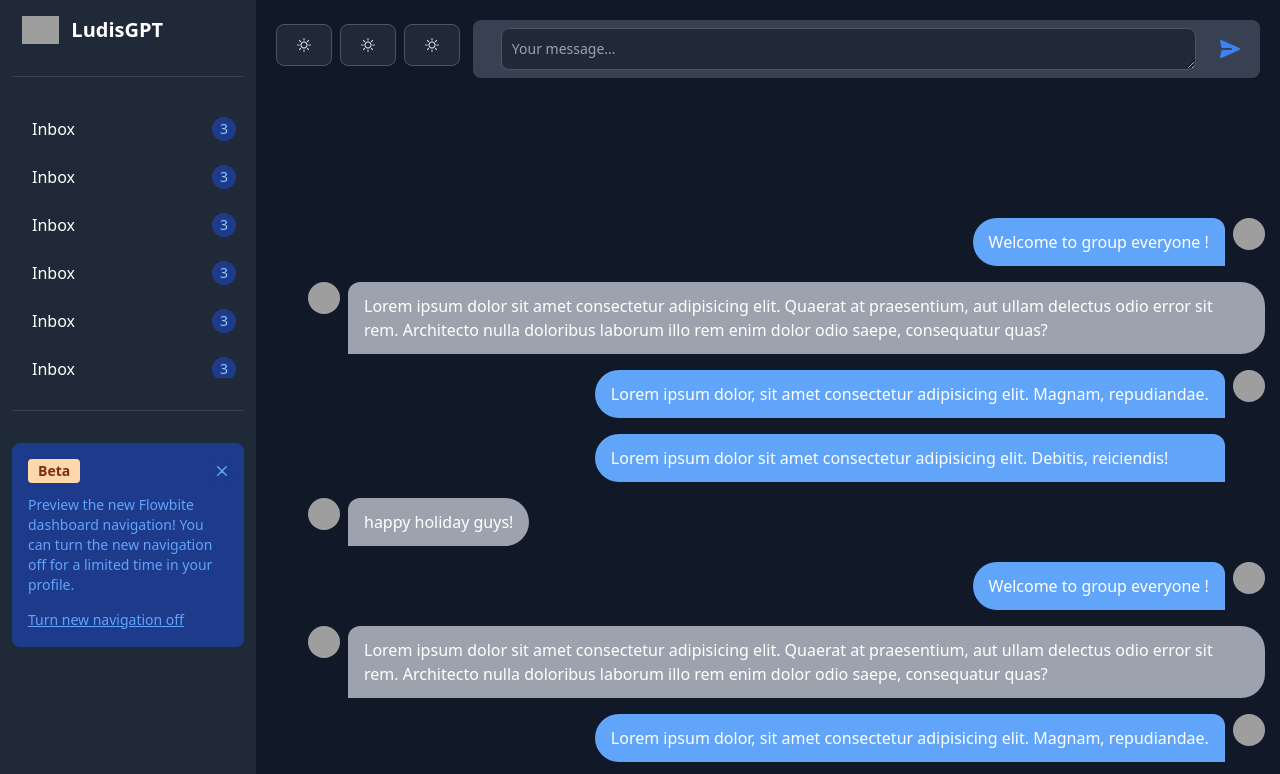
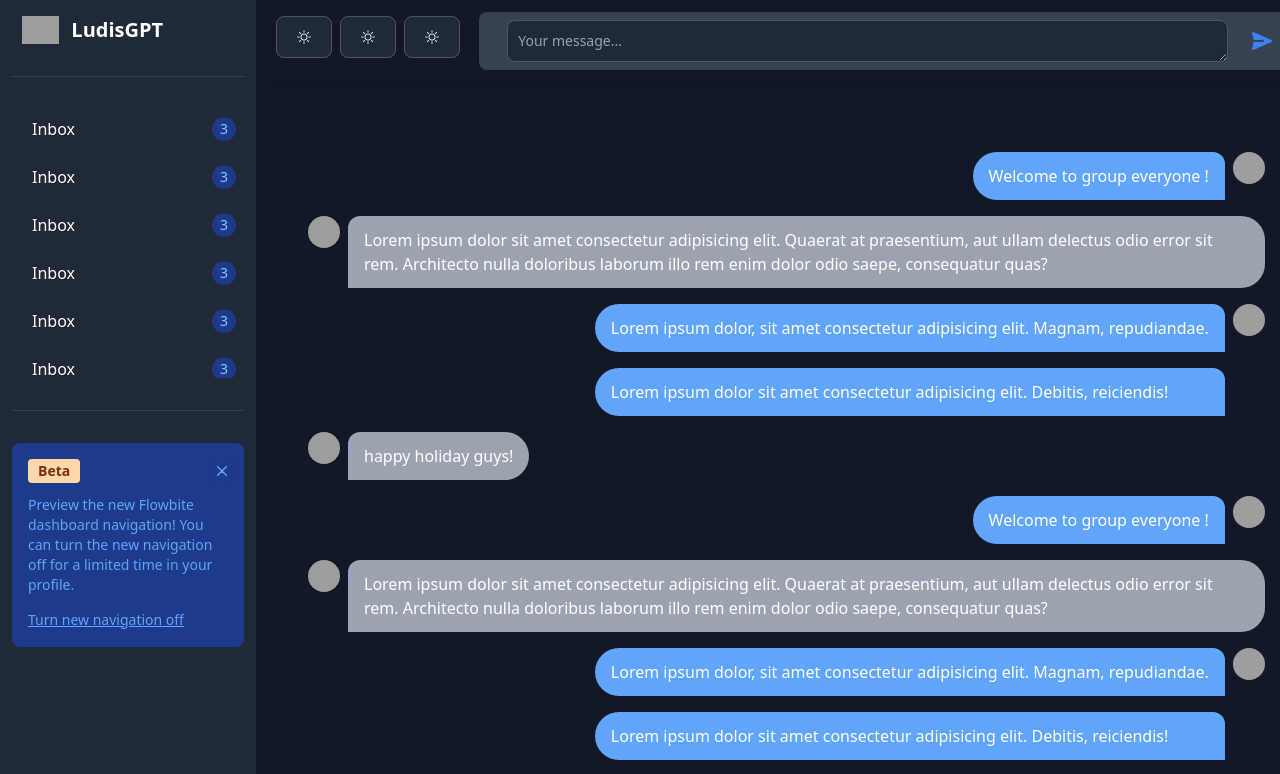
Before and after one commit to Ludis-ET/ludis-gpt, a React (Vite) app: page / in a window 1280 px wide. Shown: the top 774 px of the page. Built offline with nearby package versions, Linux system fonts and the light colour scheme; grey boxes are pictures that could not be loaded.

Commit message:
fixing the header

```diff
--- a/src/components/Header.jsx
+++ b/src/components/Header.jsx
@@ -1,11 +1,11 @@
 export const Header = () => {
   return (
-    <nav className="">
+    <nav className="fixed top-0 w-[80%] dark:bg-gray-900 shadow-md z-50 pl-0 py-2 ">
       <div className="max-w-screen-xl flex flex-wrap items-center justify-between mx-auto p-1">
         <div className="hidden w-full md:block md:w-auto" id="navbar-default">
           <button
             type="button"
-            className="bi bi-brightness-high text-gray-900 bg-white border border-gray-300 focus:outline-none hover:bg-gray-100 focus:ring-4 focus:ring-gray-100 font-medium rounded-lg text-sm px-5 py-2.5 me-2 mb-2 dark:bg-gray-800 dark:text-white dark:border-gray-600 dark:hover:bg-gray-700 dark:hover:border-gray-600 dark:focus:ring-gray-700"
+            className="bi bi-brightness-high  text-gray-900 bg-white border border-gray-300 focus:outline-none hover:bg-gray-100 focus:ring-4 focus:ring-gray-100 font-medium rounded-lg text-sm px-5 py-2.5 me-2 mb-2 dark:bg-gray-800 dark:text-white dark:border-gray-600 dark:hover:bg-gray-700 dark:hover:border-gray-600 dark:focus:ring-gray-700"
           ></button>
           <button
             type="button"
```
